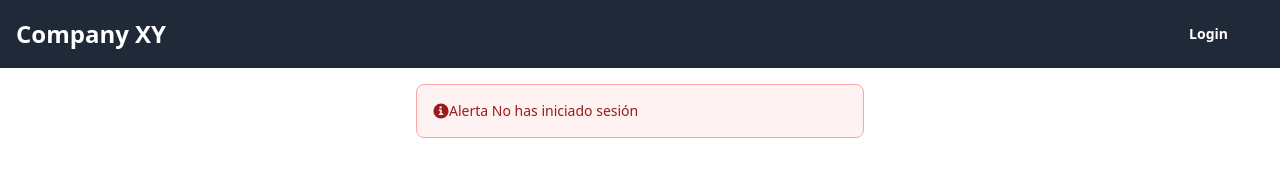
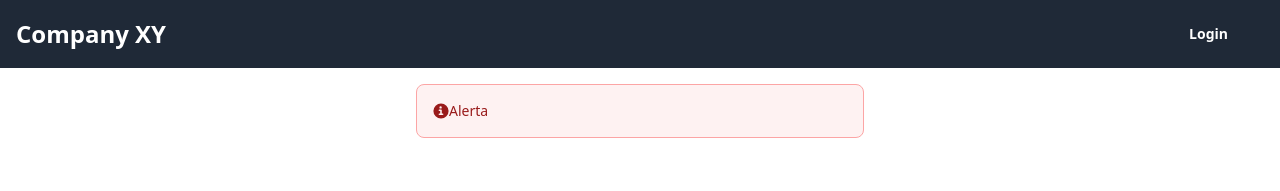
Before and after one commit to BraianTroncoso/TaskManagementCompanyXY, a Vue app in the folder frontend/: page / in a window 1280 px wide. Shown: the top 191 px of the page. Built offline with nearby package versions, Linux system fonts and the light colour scheme; no server answers.

Commit message:
[FIX] alertMessage in home

```diff
--- a/frontend/src/views/HomeView.vue
+++ b/frontend/src/views/HomeView.vue
@@ -1,5 +1,13 @@
 <template>
 
+
+<div v-if="messageUser" class="flex items-center p-4 mb-4 text-sm text-gray-900 border border-gray-300 rounded-lg bg-gray-50 dark:bg-gray-800 dark:text-gray-400 dark:border-gray-800 max-w-md mx-auto" role="alert">
+
+  <span class="sr-only">Info</span>
+  <div class="mx-auto">
+    <span class="font-medium text-gray-700 dark:text-gray-400">{{ messageUser }}</span>
+  </div>
+</div>
 <div v-if="!messageUser" class="flex items-center p-4 mb-4 text-sm text-red-800 border border-red-300 rounded-lg bg-red-50 dark:bg-gray-800 dark:text-red-400 dark:border-red-800 max-w-md mx-auto" role="alert">
   <svg class="flex-shrink-0 inline w-4 h-4 me-3" aria-hidden="true" xmlns="http://www.w3.org/2000/svg" fill="currentColor" viewBox="0 0 20 20">
     <path d="M10 .5a9.5 9.5 0 1 0 9.5 9.5A9.51 9.51 0 0 0 10 .5ZM9.5 4a1.5 1.5 0 1 1 0 3 1.5 1.5 0 0 1 0-3ZM12 15H8a1 1 0 0 1 0-2h1v-3H8a1 1 0 0 1 0-2h2a1 1 0 0 1 1 1v4h1a1 1 0 0 1 0 2Z"/>
@@ -10,14 +18,6 @@
 {{ messageAlert }}
   </div>
 </div>
-<div v-if="messageUser" class="flex items-center p-4 mb-4 text-sm text-gray-900 border border-gray-300 rounded-lg bg-gray-50 dark:bg-gray-800 dark:text-gray-400 dark:border-gray-800 max-w-md mx-auto" role="alert">
-
-  <span class="sr-only">Info</span>
-  <div class="mx-auto">
-    <span class="font-medium text-gray-700 dark:text-gray-400">{{ messageUser }}</span>
-  </div>
-</div>
-
   <div class="w-full">
     <TaskComponent/>
   </div>
@@ -32,7 +32,7 @@ export default {
   name: "HomeView",
   components: { TaskComponent },
   setup() {
-    const messageAlert = ref('No has iniciado sesión');
+    const messageAlert = ref('');
     const messageUser = ref('');
     const store = useStore();
 
@@ -50,9 +50,11 @@ export default {
         // Almacena la instancia del usuario en Vuex
         store.dispatch('setUser', user);
 
-        messageUser.value = `Bienvenido ${user.name}`;
-
-
+        if(user.name){
+          messageUser.value = `Bienvenido ${user.name}`;
+        }else{
+          messageAlert.value = ('No has iniciado sesión');
+        }
       } catch (e) {
         // Manejar el error si ocurre alguna excepción
         await store.dispatch('setAuth', false);
```
